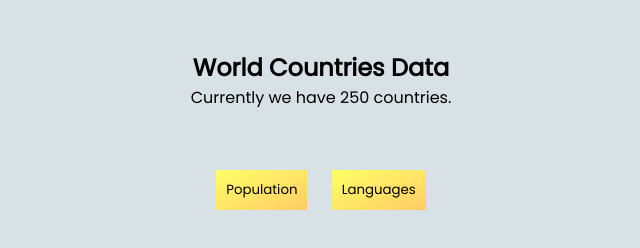
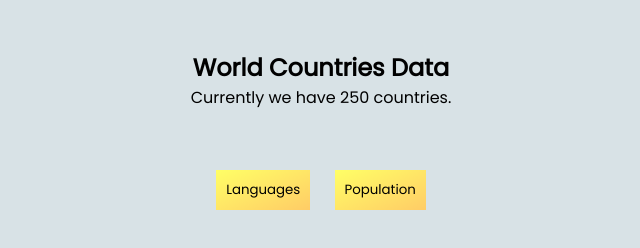
Before and after one commit to shaad82663/30_days_of_js_shadab, a plain HTML site: page day-25/index.html in a window 1280 px wide. Shown: the full height of the page, 319-959 px from the left. Drawn offline with Linux system fonts and the light colour scheme.

Commit message:
Added day-25 on 4th April

```diff
--- a/day-25/index.html
+++ b/day-25/index.html
@@ -25,8 +25,8 @@
 
 		<div class="wrapper">
 			<div class="graph-buttons">
-				<button class="population">Population</button>
-				<button class="languages">Languages</button>
+				<button class="population">Languages</button>
+				<button class="languages">Population</button>
 			</div>
 			<h4 class="graph-title"></h4>
 			<div class="graphs">
```
